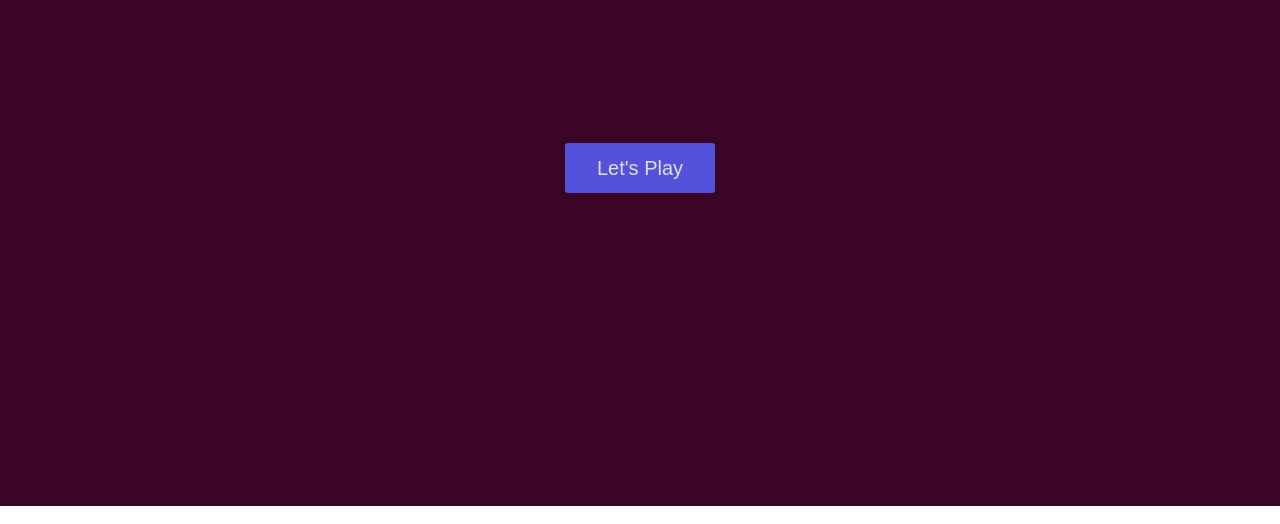
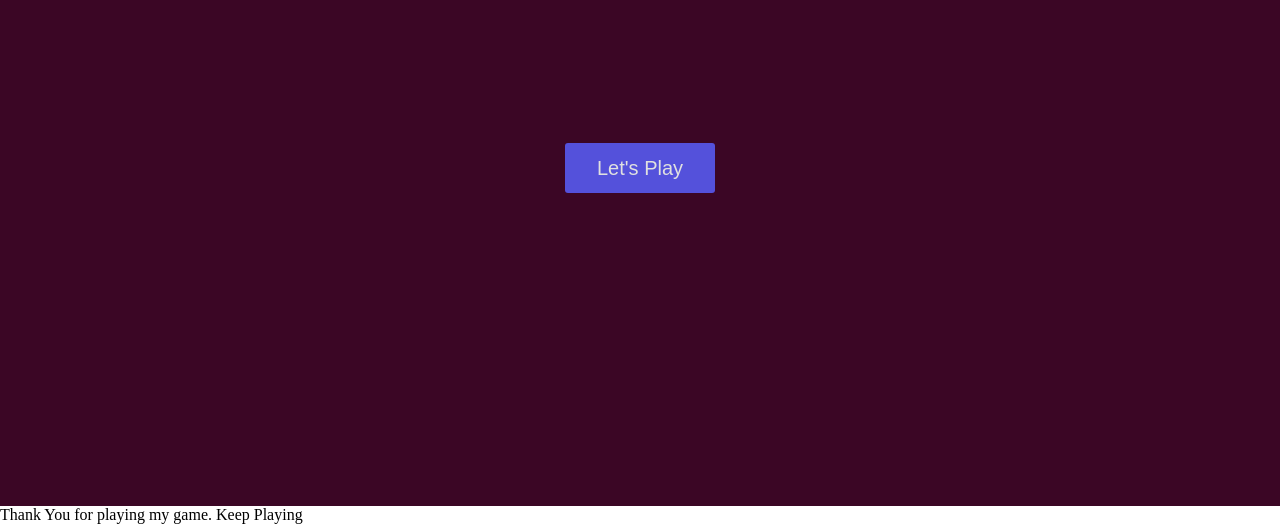
Before and after one commit to CyberSaiyam/Game, a plain HTML site: page index.html in a window 1280 px wide. Shown: the part 294-818 px from the top of the page. Drawn offline with Linux system fonts and the light colour scheme.

Commit message:
Update index.html

```diff
--- a/index.html
+++ b/index.html
@@ -38,7 +38,9 @@
         </div>
       </div>
     </section>
-
+<footer>
+  Thank You for playing my game. Keep Playing
+    </footer>
     <script src="app.js"></script>
   </body>
 </html>
```
